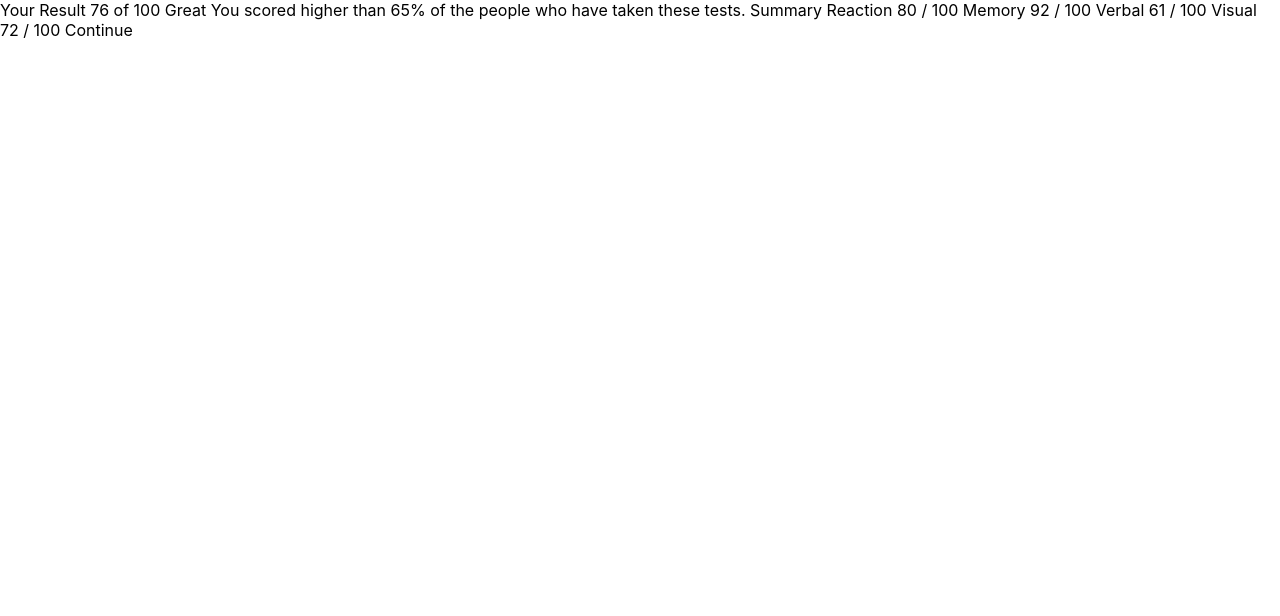
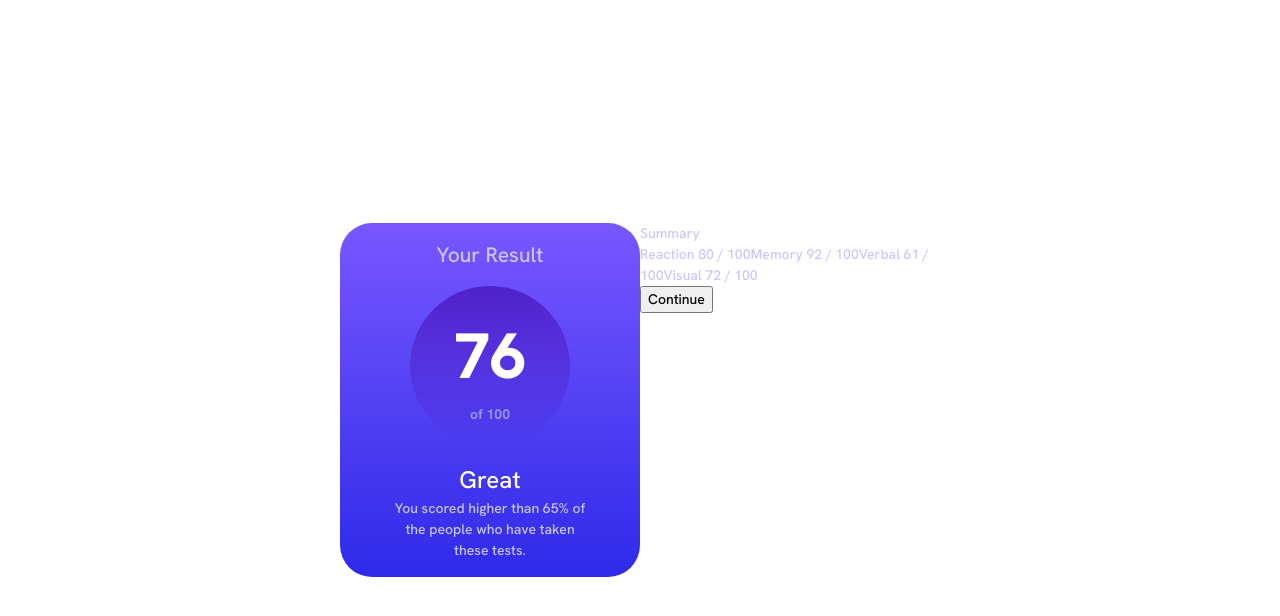
Before and after one commit to Thodoris-Diamantidis/result-summary-component, a React (Create React App) app: page / in a window 1280 px wide. Shown: the top 616 px of the page. Built offline with nearby package versions, Linux system fonts and the light colour scheme.

Commit message:
Made the layout and styled the left/up component

```diff
--- a/src/App.js
+++ b/src/App.js
@@ -2,10 +2,29 @@ import React from "react";
 
 export default function App() {
   return (
-    <div>
-      Your Result 76 of 100 Great You scored higher than 65% of the people who
-      have taken these tests. Summary Reaction 80 / 100 Memory 92 / 100 Verbal
-      61 / 100 Visual 72 / 100 Continue
-    </div>
+    <main>
+      <article className="summary">
+        <div className="summary__results">
+          <h1 className="summary__title">Your Result</h1>
+          <p className="summary__score">
+            <p className="summary__finalscore">76</p> of 100
+          </p>
+          <p className="summary__descr">
+            <span>Great</span> You scored higher than 65% of the people who have
+            taken these tests.
+          </p>
+        </div>
+        <div className="summary_details">
+          <p className="summary_subtitle">Summary</p>
+          <div className="summary_grades">
+            <span>Reaction 80 / 100</span>
+            <span>Memory 92 / 100</span>
+            <span>Verbal 61 / 100</span>
+            <span>Visual 72 / 100</span>
+          </div>
+          <button>Continue</button>
+        </div>
+      </article>
+    </main>
   );
 }
--- a/src/index.css
+++ b/src/index.css
@@ -1,13 +1,188 @@
-body {
-  margin: 0;
-  font-family: -apple-system, BlinkMacSystemFont, 'Segoe UI', 'Roboto', 'Oxygen',
-    'Ubuntu', 'Cantarell', 'Fira Sans', 'Droid Sans', 'Helvetica Neue',
-    sans-serif;
-  -webkit-font-smoothing: antialiased;
-  -moz-osx-font-smoothing: grayscale;
+/* Font import */
+@import url("https://fonts.googleapis.com/css2?family=Hanken+Grotesk:wght@500;700;800&display=swap");
+
+:root {
+  /* Colors */
+  --clr-primary-lightRed-300: hsl(0, 100%, 67%);
+  --clr-primary-orangeyYellow-600: hsl(39, 100%, 56%);
+  --clr-primary-greenTeal-400: hsl(166, 100%, 37%);
+  --clr-primary-cobaltBlue-500: hsl(234, 85%, 45%);
+
+  --clr-white-100: hsl(0, 0%, 100%);
+  --clr-paleBlue-100: hsl(221, 100%, 96%);
+  --clr-lavender-200: hsl(241, 100%, 89%);
+  --clr-lavender-500: hsl(241, 100%, 79%);
+  --clr-grayBlue-700: hsl(224, 30%, 27%);
+
+  /* Color Gradients */
+  --clr-slateBlue-400: hsl(252, 100%, 67%);
+  --clr-royalBlue-400: hsl(241, 81%, 54%);
+
+  /* Circle Color Gradients */
+  --clr-violetBlueCircle-500: hsla(256, 72%, 46%, 1);
+  --clr-persianBlueCircle-500: hsla(241, 72%, 46%, 0);
+
+  /* Font Family */
+  --ff-base: "Hanken Grotesk", sans serif;
+
+  /* Font Weight */
+  --fw-regular: 500;
+  --fw-bold: 700;
+  --fw-extrabold: 800;
 }
 
-code {
-  font-family: source-code-pro, Menlo, Monaco, Consolas, 'Courier New',
-    monospace;
+/*  1. Use a more-intuitive box-sizing model. */
+*,
+*::before,
+*::after {
+  box-sizing: border-box;
 }
+
+/*  2. Remove default margin  */
+* {
+  margin: 0;
+}
+
+/*
+  Typographic tweaks!
+  3. Add accessible line-height
+  4. Improve text rendering
+*/
+body {
+  line-height: 1.5;
+  -webkit-font-smoothing: antialiased;
+}
+
+/*  5. Improve media defaults */
+img,
+picture,
+video,
+canvas,
+svg {
+  display: block;
+  max-width: 100%;
+}
+
+/*  6. Remove built-in form typography styles */
+input,
+button,
+textarea,
+select {
+  font: inherit;
+}
+
+/*  7. Avoid text overflows */
+p,
+h1,
+h2,
+h3,
+h4,
+h5,
+h6 {
+  overflow-wrap: break-word;
+}
+
+/*  8. Create a root stacking context */
+#root,
+#__next {
+  isolation: isolate;
+}
+
+/* General Styling */
+body {
+  font-family: var(--ff-base);
+  font-weight: var(--fw-regular);
+  font-size: 0.875rem;
+  color: var(--clr-lavender-200);
+
+  min-height: 100dvh;
+  display: grid;
+}
+
+@media (min-width: 600px) {
+  body {
+    place-content: center;
+  }
+}
+
+/* Summary Styling */
+.summary {
+  --content-padding: 1rem;
+  --content-spacing: 1rem;
+  display: grid;
+  overflow: hidden;
+  max-width: 600px;
+}
+
+.summary__results {
+  padding: var(--content-padding);
+  gap: var(--content-spacing);
+
+  display: flex;
+  flex-direction: column;
+  justify-content: center;
+  align-items: center;
+  text-align: center;
+
+  background-image: linear-gradient(
+    var(--clr-slateBlue-400),
+    var(--clr-royalBlue-400)
+  );
+
+  border-bottom-right-radius: 2rem;
+  border-bottom-left-radius: 2rem;
+}
+
+.summary__title {
+  color: var(--clr-lavender-200);
+  font-weight: var(--fw-regular);
+}
+
+.summary__score {
+  display: grid;
+  place-content: center;
+  height: 10rem;
+  width: 10rem;
+  border-radius: 50%;
+
+  font-weight: var(--fw-bold);
+
+  background-image: linear-gradient(
+    var(--clr-violetBlueCircle-500),
+    var(--clr-persianBlueCircle-500)
+  );
+  color: var(--clr-lavender-500);
+}
+
+.summary__finalscore {
+  font-size: 4rem;
+  font-weight: var(--fw-extrabold);
+  color: var(--clr-white-100);
+}
+
+.summary__descr {
+  margin-left: 3rem;
+  margin-right: 3rem;
+}
+
+.summary__descr span {
+  display: block;
+  font-size: 1.5rem;
+  color: var(--clr-white-100);
+}
+
+/* Responsive design for larger screen > 600 px (also calling it after all styles for mobiles have been set so i dont get specificity problems*/
+@media (min-width: 600px) {
+  .summary {
+    grid-template-columns: 1fr 1fr;
+  }
+
+  .summary__results {
+    border-radius: 2rem;
+  }
+
+  .summary__descr {
+    margin-left: 2rem;
+    margin-right: 2rem;
+  }
+}
```
